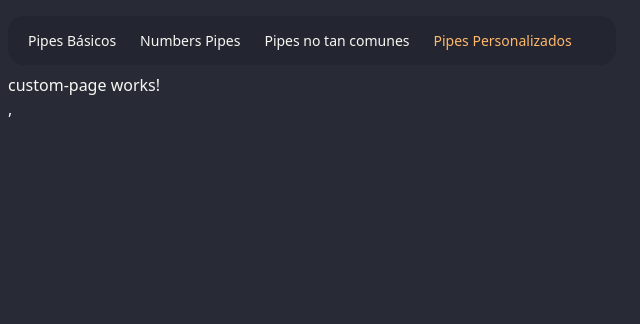
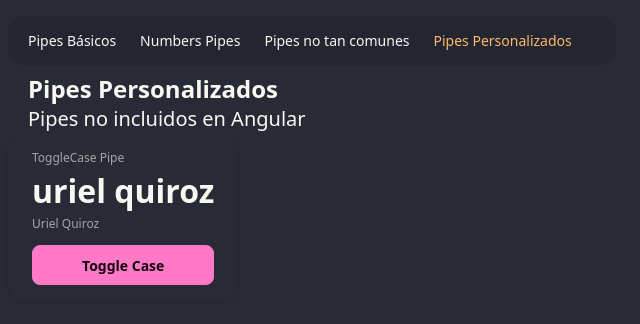
Before and after one commit to UrielQuiroz/pipes-app, an Angular app: page /custom in a window 1280 px wide. Shown: the top 324 px of the page, without its empty margins (0-640 px from the left). Built offline with nearby package versions, Linux system fonts and the light colour scheme.

Commit message:
Pipe personalizado - ToggleCase

```diff
--- a/src/app/pages/custom-page/custom-page.html
+++ b/src/app/pages/custom-page/custom-page.html
@@ -1 +1,19 @@
-<p>custom-page works!</p>,
+
+<section class="mx-5">
+  <h1 class="text-2xl font-bold">Pipes Personalizados</h1>
+  <h3 class="text-xl font-thin">Pipes no incluidos en Angular</h3>
+</section>
+
+<div class="stats shadow">
+  <div class="stat">
+    <div class="stat-title">ToggleCase Pipe</div>
+    <div class="stat-value">{{ name() | toggleCase: upperCase() }}</div>
+    <div class="stat-desc">{{ name() }}</div>
+
+    <button
+      (click)="upperCase.set( !upperCase() )"
+      class="btn btn-primary mt-3">
+      Toggle Case
+    </button>
+  </div>
+</div>
--- a/src/app/pages/custom-page/custom-page.ts
+++ b/src/app/pages/custom-page/custom-page.ts
@@ -1,9 +1,14 @@
-import { ChangeDetectionStrategy, Component } from '@angular/core';
+import { ChangeDetectionStrategy, Component, signal } from '@angular/core';
+import { toggleCasePipe } from '../../pipes/toggle-case.pipe';
 
 @Component({
   selector: 'app-custom-page',
-  imports: [],
+  imports: [ toggleCasePipe ],
   templateUrl: './custom-page.html',
   changeDetection: ChangeDetectionStrategy.OnPush,
 })
-export default class CustomPage { }
+export default class CustomPage {
+  name = signal('Uriel Quiroz')
+
+  upperCase = signal(false);
+}
--- /dev/null
+++ b/src/app/pipes/toggle-case.pipe.ts
@@ -0,0 +1,13 @@
+import { Pipe, PipeTransform } from '@angular/core';
+
+@Pipe({
+  name: 'toggleCase'
+})
+
+export class toggleCasePipe implements PipeTransform {
+
+  transform(value: string, upper: boolean): string {
+    return upper ? value.toUpperCase() : value.toLowerCase()
+  }
+
+}
```
